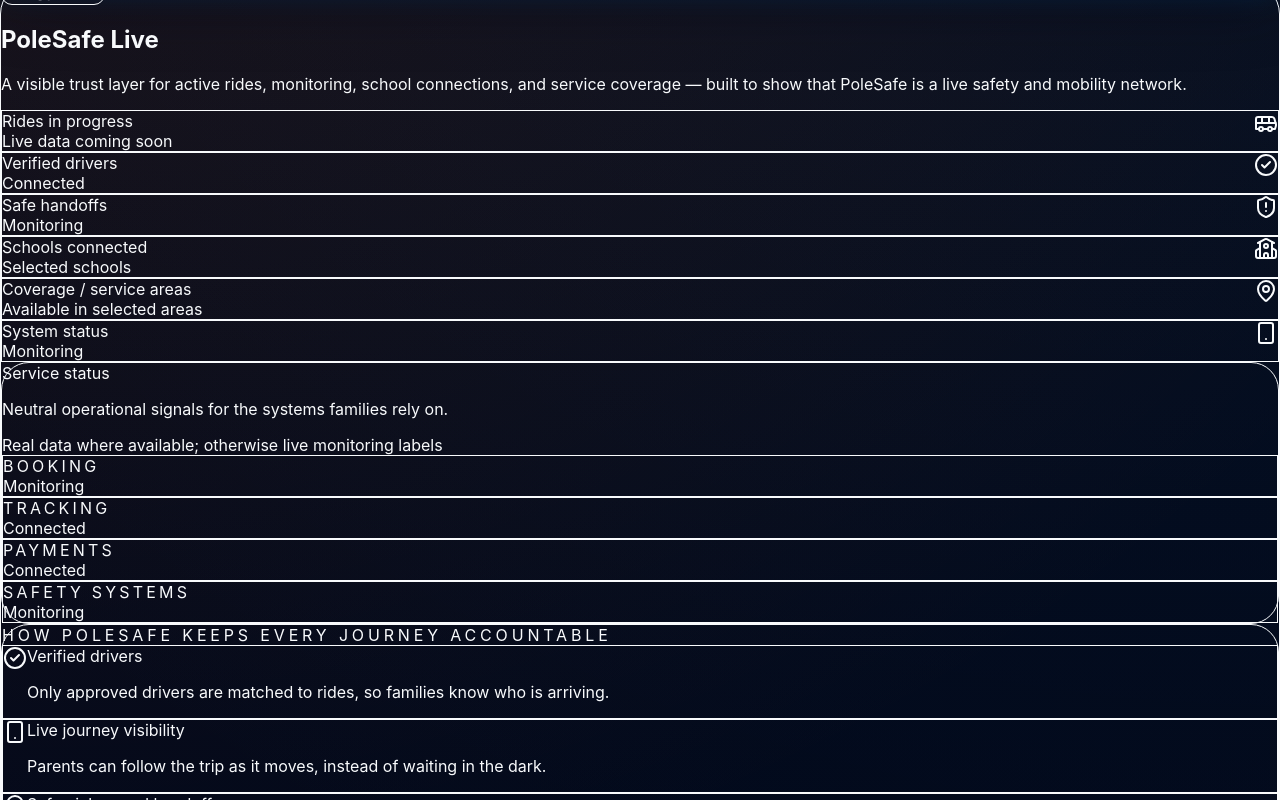
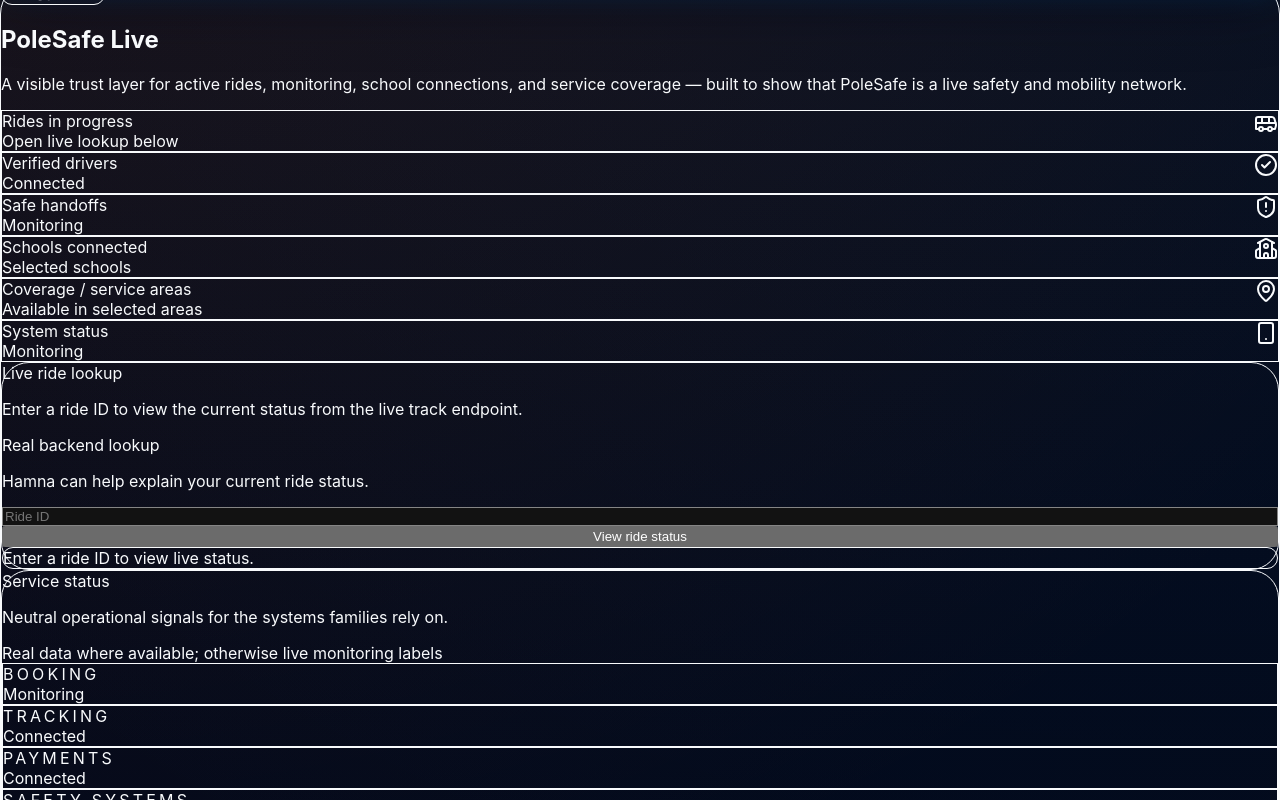
Before and after one commit to hassankavuma-prog/polesafe, a Next.js app: page / in a window 1280 px wide. Shown: the part 920-1720 px from the top of the page. Built offline with nearby package versions, Linux system fonts and the light colour scheme.

Commit message:
feat: add real PoleSafe Live ride tracking

```diff
--- a/app/page.tsx
+++ b/app/page.tsx
@@ -484,15 +484,111 @@
   );
 }
 
+function formatRelativeMinutes(minutes: number) {
+  if (minutes <= 0) return 'just now';
+  if (minutes === 1) return '1 minute ago';
+  return `${minutes} minutes ago`;
+}
+
+function humanizeRideStatus(status?: string | null) {
+  switch (status) {
+    case 'assigned': return 'Driver assigned';
+    case 'arrived': return 'Driver arrived';
+    case 'pickup_verified': return 'Pickup confirmed';
+    case 'in_progress': return 'Journey in progress';
+    case 'completed': return 'Journey completed';
+    case 'cancelled': return 'Ride cancelled';
+    default: return status ? status.replace(/_/g, ' ') : 'Status unavailable';
+  }
+}
+
+function freshnessFromTimestamp(timestamp?: string | null) {
+  if (!timestamp) return { label: 'UNKNOWN', detail: 'Location unavailable' };
+  const ms = new Date(timestamp).getTime();
+  if (Number.isNaN(ms)) return { label: 'UNKNOWN', detail: 'Location unavailable' };
+  const ageMinutes = Math.max(0, Math.floor((Date.now() - ms) / 60000));
+  if (ageMinutes <= 2) return { label: 'LIVE', detail: `Updated ${formatRelativeMinutes(ageMinutes)}` };
+  if (ageMinutes <= 15) return { label: 'RECENT', detail: `Updated ${formatRelativeMinutes(ageMinutes)}` };
+  return { label: 'STALE', detail: `Updated ${formatRelativeMinutes(ageMinutes)}; location may be stale` };
+}
+
 function TrustAndLiveSection() {
   const liveCards = [
-    { label: 'Rides in progress', value: 'Live data coming soon', tone: 'text-sky-700', bg: 'bg-sky-50', border: 'border-sky-200', icon: Bus },
+    { label: 'Rides in progress', value: 'Open live lookup below', tone: 'text-sky-700', bg: 'bg-sky-50', border: 'border-sky-200', icon: Bus },
     { label: 'Verified drivers', value: 'Connected', tone: 'text-emerald-700', bg: 'bg-emerald-50', border: 'border-emerald-200', icon: CheckCircle2 },
     { label: 'Safe handoffs', value: 'Monitoring', tone: 'text-emerald-700', bg: 'bg-emerald-50', border: 'border-emerald-200', icon: ShieldAlert },
     { label: 'Schools connected', value: 'Selected schools', tone: 'text-sky-700', bg: 'bg-sky-50', border: 'border-sky-200', icon: School },
     { label: 'Coverage / service areas', value: 'Available in selected areas', tone: 'text-amber-700', bg: 'bg-amber-50', border: 'border-amber-200', icon: MapPin },
     { label: 'System status', value: 'Monitoring', tone: 'text-slate-700', bg: 'bg-slate-50', border: 'border-slate-200', icon: Smartphone },
   ];
+  const [rideId, setRideId] = useState('');
+  const [lookupState, setLookupState] = useState<'initial' | 'loading' | 'success' | 'not_found' | 'error'>('initial');
+  const [lookupResult, setLookupResult] = useState<any>(null);
+  const [lookupError, setLookupError] = useState('');
+
+  async function submitRideLookup(e: React.FormEvent) {
+    e.preventDefault();
+    const trimmed = rideId.trim();
+    if (!trimmed) {
+      setLookupState('error');
+      setLookupError('Enter a ride ID to look up the live status.');
+      setLookupResult(null);
+      return;
+    }
+    setLookupState('loading');
+    setLookupError('');
+    setLookupResult(null);
+    try {
+      const response = await fetch(apiUrl(`/api/rides/${encodeURIComponent(trimmed)}/track`));
+      if (response.status === 404 || response.status === 403) {
+        setLookupState('not_found');
+        return;
+      }
+      const data = await response.json();
+      if (!response.ok) throw new Error(data?.error || 'Unable to load ride status.');
+      setLookupResult(data);
+      setLookupState('success');
+    } catch (err: any) {
+      setLookupState('error');
+      setLookupError(err?.message || 'Network error while loading ride status.');
+    }
+  }
+
+  const child = lookupResult?.child;
+  const ride = lookupResult?.ride;
+  const driver = lookupResult?.driver;
+  const location = lookupResult?.location || lookupResult?.lastLocation;
+  const freshness = freshnessFromTimestamp(location?.updatedAt || location?.timestamp || location?.lastUpdatedAt);
+  const statusLabel = humanizeRideStatus(ride?.status);
+
+  function renderStateCard() {
+    if (lookupState === 'success' && lookupResult) {
+      return (
+        <div className="mt-5 rounded-[1.75rem] border border-slate-200 bg-white p-5 shadow-sm">
+          <div className="flex flex-col gap-3 sm:flex-row sm:items-start sm:justify-between">
+            <div>
+              <div className="text-xs font-semibold uppercase tracking-[0.24em] text-slate-500">Ride status</div>
+              <div className="mt-1 text-xl font-semibold text-slate-900">{statusLabel}</div>
+            </div>
+            <div className="rounded-full bg-sky-50 px-3 py-1 text-xs font-semibold text-sky-700">{freshness.label}</div>
+          </div>
+          <div className="mt-4 grid gap-3 md:grid-cols-2">
+            {child?.name && <div className="rounded-2xl border border-slate-200 bg-slate-50 px-4 py-3 text-sm text-slate-700"><span className="font-semibold text-slate-900">Child:</span> {child.name}</div>}
+            {ride?.scheduledPickup && <div className="rounded-2xl border border-slate-200 bg-slate-50 px-4 py-3 text-sm text-slate-700"><span className="font-semibold text-slate-900">Scheduled pickup:</span> {ride.scheduledPickup}</div>}
+            {ride?.actualPickup && <div className="rounded-2xl border border-slate-200 bg-slate-50 px-4 py-3 text-sm text-slate-700"><span className="font-semibold text-slate-900">Actual pickup:</span> {ride.actualPickup}</div>}
+            {ride?.actualDropoff && <div className="rounded-2xl border border-slate-200 bg-slate-50 px-4 py-3 text-sm text-slate-700"><span className="font-semibold text-slate-900">Actual dropoff:</span> {ride.actualDropoff}</div>}
+            {driver?.name && <div className="rounded-2xl border border-slate-200 bg-slate-50 px-4 py-3 text-sm text-slate-700"><span className="font-semibold text-slate-900">Driver:</span> {driver.name}</div>}
+            {driver?.phone && <div className="rounded-2xl border border-slate-200 bg-slate-50 px-4 py-3 text-sm text-slate-700"><span className="font-semibold text-slate-900">Driver phone:</span> {driver.phone}</div>}
+            {location?.label && <div className="rounded-2xl border border-slate-200 bg-slate-50 px-4 py-3 text-sm text-slate-700"><span className="font-semibold text-slate-900">Last known location:</span> {location.label}</div>}
+            <div className="rounded-2xl border border-slate-200 bg-slate-50 px-4 py-3 text-sm text-slate-700"><span className="font-semibold text-slate-900">Freshness:</span> {freshness.detail}</div>
+          </div>
+        </div>
+      );
+    }
+    if (lookupState === 'not_found') return <div className="mt-5 rounded-[1.75rem] border border-amber-200 bg-amber-50 px-4 py-4 text-sm text-amber-900">Ride not found or access denied.</div>;
+    if (lookupState === 'error') return <div className="mt-5 rounded-[1.75rem] border border-red-200 bg-red-50 px-4 py-4 text-sm text-red-900">{lookupError || 'Network error while loading ride status.'}</div>;
+    return <div className="mt-5 rounded-[1.75rem] border border-slate-200 bg-white px-4 py-4 text-sm text-slate-600">Enter a ride ID to view live status.</div>;
+  }
 
   const statusItems = [
     { label: 'Booking', state: 'Monitoring', tone: 'text-sky-700' },
@@ -545,7 +641,24 @@
           })}
         </div>
 
-        <div className="mt-5 rounded-[1.75rem] border border-slate-200 bg-slate-50 p-5">
+        <div className="mt-6 rounded-[1.75rem] border border-slate-200 bg-slate-50 p-5">
+          <div className="flex flex-col gap-3 sm:flex-row sm:items-end sm:justify-between">
+            <div>
+              <div className="text-sm font-semibold text-slate-900">Live ride lookup</div>
+              <p className="text-sm text-slate-600">Enter a ride ID to view the current status from the live track endpoint.</p>
+            </div>
+            <div className="rounded-full bg-sky-50 px-3 py-1 text-xs font-semibold text-sky-700">Real backend lookup</div>
+          </div>
+          <p className="mt-3 text-sm text-slate-600">Hamna can help explain your current ride status.</p>
+          <form className="mt-4 flex flex-col gap-3 sm:flex-row" onSubmit={submitRideLookup}>
+            <input value={rideId} onChange={(e) => setRideId(e.target.value)} className="min-w-0 flex-1 rounded-2xl border border-slate-200 bg-white px-4 py-3 text-sm text-slate-900 outline-none transition placeholder:text-slate-400 focus:border-sky-400 focus:ring-2 focus:ring-sky-200" placeholder="Ride ID" />
+            <button type="submit" className="inline-flex items-center justify-center rounded-2xl bg-sky-600 px-5 py-3 text-sm font-semibold text-white transition hover:bg-sky-500">View ride status</button>
+          </form>
+          {renderStateCard()}
+        </div>
+
+        <div className="mt-6 grid gap-4 lg:grid-cols-[1.08fr_0.92fr]">
+          <div className="rounded-[1.75rem] border border-slate-200 bg-white p-5">
             <div className="flex flex-col gap-2 sm:flex-row sm:items-center sm:justify-between">
               <div>
                 <div className="text-sm font-semibold text-slate-900">Service status</div>
@@ -563,7 +676,6 @@
             </div>
           </div>
 
-        <div className="mt-6 grid gap-4 lg:grid-cols-[1.08fr_0.92fr]">
           <div className="rounded-[1.75rem] border border-slate-200 bg-white p-5">
             <div className="text-xs font-semibold uppercase tracking-[0.24em] text-slate-500">How PoleSafe keeps every journey accountable</div>
             <div className="mt-4 grid gap-3 sm:grid-cols-2">
```
Lines whose indentation alone changed are shown as unchanged.
